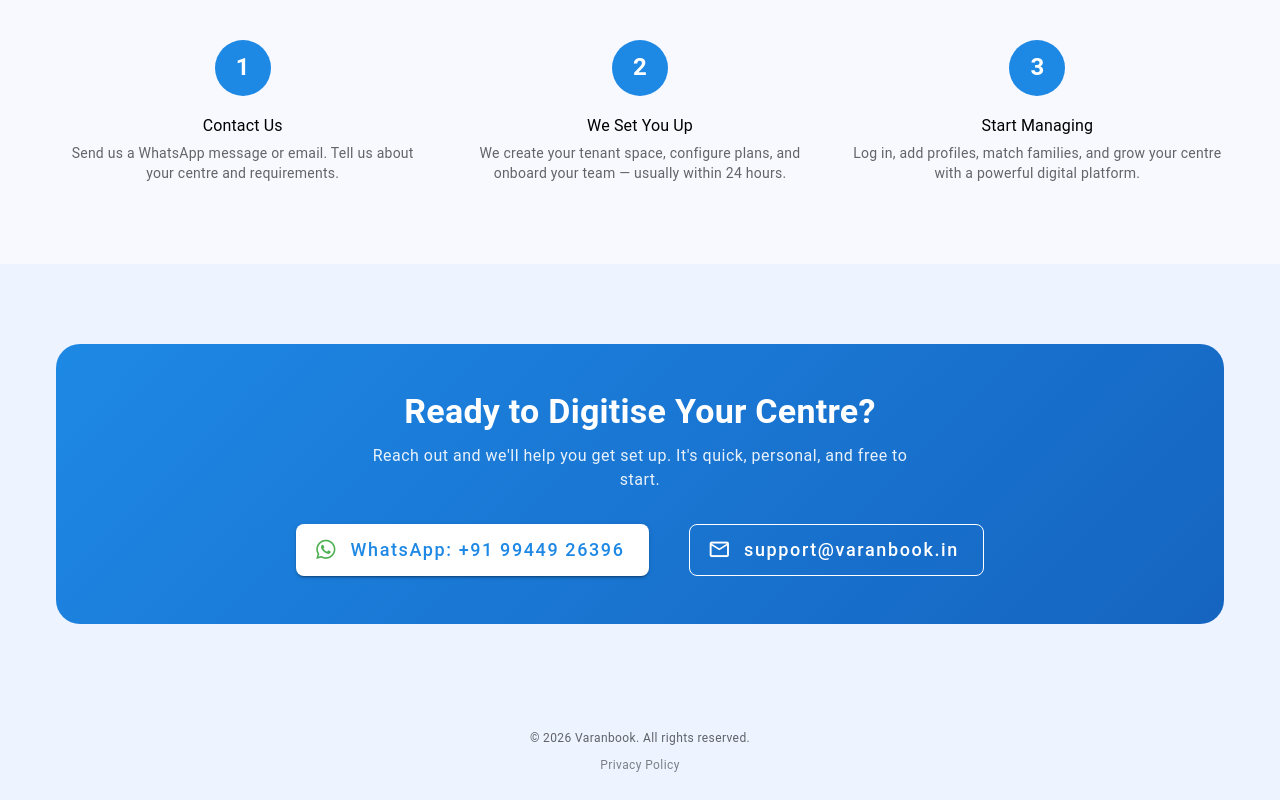
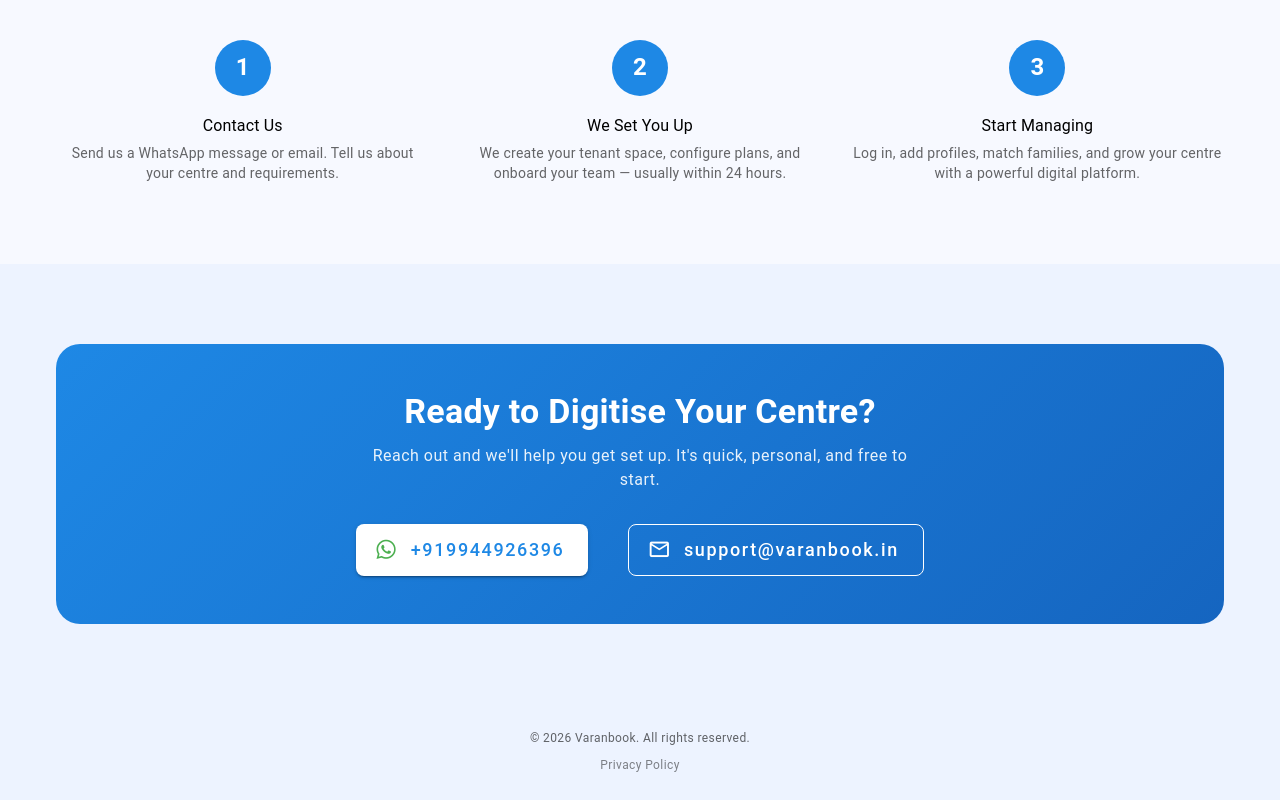
Before and after one commit to androidbeing/varanbook2.0, a Vue app in the folder frontend/: page / in a window 1280 px wide. Shown: the part 1392-2192 px from the top of the page. Built offline with nearby package versions, Linux system fonts and the light colour scheme; no server answers; a small style sheet from the web is missing; what @tanstack/vue-query would draw is missing.

Commit message:
Hid Change Pwd for Tenant, Fix WhatsApp overflow text

```diff
--- a/frontend/src/layouts/AppLayout.vue
+++ b/frontend/src/layouts/AppLayout.vue
@@ -124,7 +124,6 @@
       { title: 'Memberships', icon: 'mdi-card-account-details-star', to: '/admin/membership' },
       { title: 'Onboard Members', icon: 'mdi-account-plus', to: '/admin/onboard-members' },
       { title: 'My Account', icon: 'mdi-account-cog', to: '/admin/profile' },
-      { title: 'Change Password', icon: 'mdi-lock-reset', to: '/change-password' },
     ]
   }
   // Member
--- a/frontend/src/views/LandingView.vue
+++ b/frontend/src/views/LandingView.vue
@@ -127,7 +127,7 @@
                   block
                 >
                   <v-icon start color="green">mdi-whatsapp</v-icon>
-                  WhatsApp: +91 99449 26396
+                  +919944926396
                 </v-btn>
               </v-col>
               <v-col cols="12" sm="auto">
```
